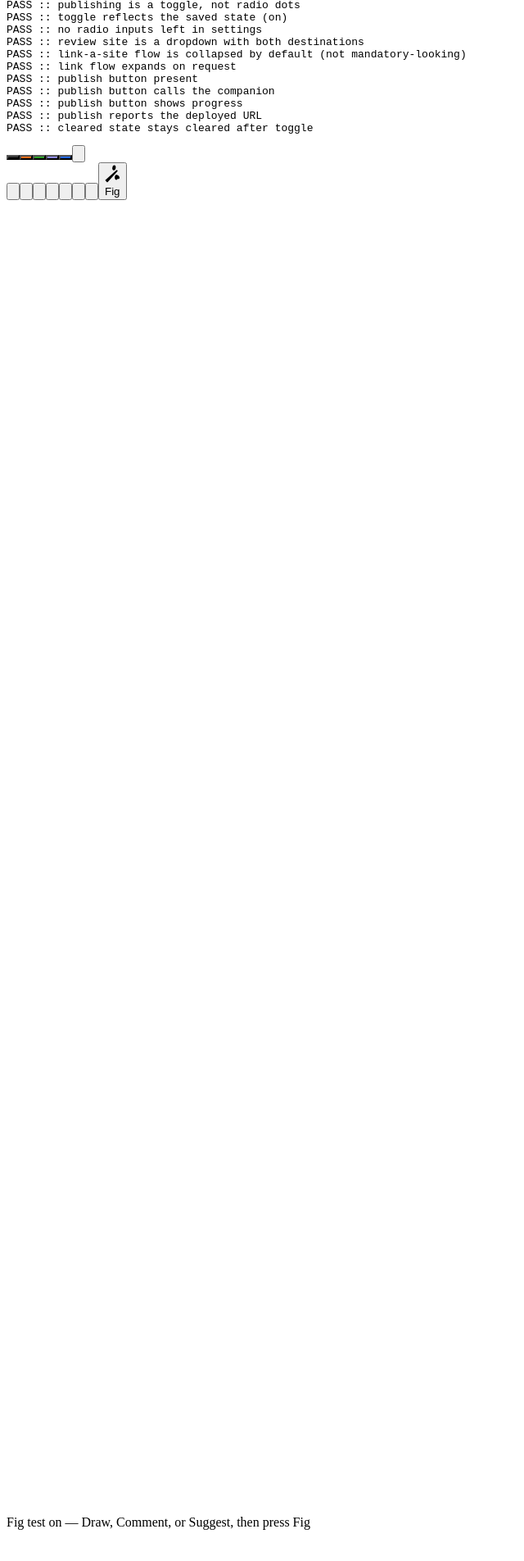
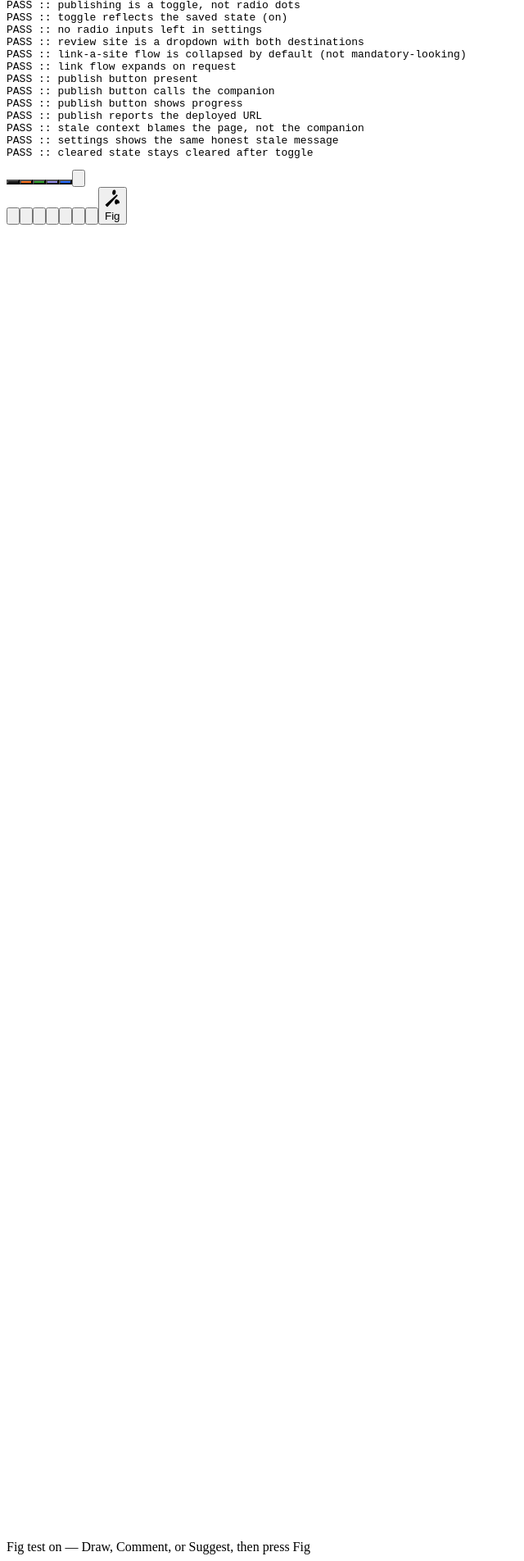
Before and after one commit to loqumen/fig, a browser extension: page test/overlay-ui.html in a window 1280 px wide. Shown: the part 580-2484 px from the top of the page at 82% size, without its empty margins (0-640 px from the left). Before the commit the page ends 2454 px from the top, so only its background shows below. Drawn offline with Linux system fonts and the light colour scheme.

Commit message:
Stop blaming the companion for a stale page after an extension reload
Reloading the extension leaves every already-open page running the OLD
content script with a dead chrome.runtime port. The overlay reported that
as "Fig Companion is not reachable", sending the user to hunt a daemon that
was answering fine (verified: the native host replies under Brave's exact
minimal-env launch).

sendBg now distinguishes an invalidated context (no chrome.runtime.id, or a
lastError naming it) from a real companion failure, and the settings and
All-figs popovers say what actually fixes it: reload the page, or press the
shortcut twice. FIG_VERSION 19, manifest 0.3.9. Overlay suite 44.

```diff
--- a/extension/fig-overlay.js
+++ b/extension/fig-overlay.js
@@ -12,7 +12,7 @@
   // guard would keep running stale code forever. On a version mismatch,
   // tear the old overlay down (its toggle detaches its own listeners) and
   // let this file rebuild fresh.
-  const FIG_VERSION = 18;
+  const FIG_VERSION = 19;
   if (window.__figToggle && window.__figVersion !== FIG_VERSION) {
     if (document.querySelector(".fig-toolbar")) { try { window.__figToggle(); } catch { /* stale */ } }
     window.__figToggle = null;
@@ -1026,10 +1026,23 @@
     return m ? m[1] : null;
   };
 
+  // Reloading the extension leaves every ALREADY-OPEN page running the old
+  // content script, whose chrome.runtime port is dead. That is not the
+  // companion being down — reporting it as "Fig Companion is not reachable"
+  // sends the user hunting a healthy daemon (2026-08-05). `stale` says so,
+  // and the caller shows the action that actually fixes it.
   const sendBg = (msg) => new Promise((resolve) => {
-    try { chrome.runtime.sendMessage(msg, (r) => resolve(r || { ok: false })); }
-    catch { resolve({ ok: false }); }
+    if (!chrome.runtime || !chrome.runtime.id) { resolve({ ok: false, stale: true }); return; }
+    try {
+      chrome.runtime.sendMessage(msg, (r) => {
+        const e = chrome.runtime.lastError;
+        if (e) { resolve({ ok: false, stale: /context invalidated|Receiving end does not exist/i.test(e.message || ""), error: e.message }); return; }
+        resolve(r || { ok: false });
+      });
+    } catch (e) { resolve({ ok: false, stale: true, error: String(e && e.message || e) }); }
   });
+
+  const STALE_MSG = "Fig was updated. Reload this page (or press ⌥⇧F twice) to reconnect the tools.";
 
   const openSettings = async () => {
     closeNote(); closeDetail();
@@ -1176,7 +1189,9 @@
 
     const r = await sendBg({ type: "fig-settings-get" });
     if (!r.ok) {
-      pop.innerHTML = '<h3>Fig settings</h3><div class="fig-set-note">Fig Companion is not reachable. Open Fig Companion from Applications, then try again.</div>';
+      pop.innerHTML = '<h3>Fig settings</h3><div class="fig-set-note">' +
+        (r.stale ? STALE_MSG : "Fig Companion is not reachable. Open Fig Companion from Applications, then try again.") +
+        '</div>';
       return;
     }
     render(r.data);
@@ -1203,7 +1218,8 @@
     if (!state.ui.figsPop) return;
     const list = pop.querySelector(".fig-figs-list");
     if (!r.ok || !Array.isArray(r.data)) {
-      list.innerHTML = '<div class="fig-figs-empty">Fig Companion is not reachable — open Fig Companion from Applications.</div>';
+      list.replaceChildren(el("div", "fig-figs-empty",
+        r.stale ? STALE_MSG : "Fig Companion is not reachable — open Fig Companion from Applications."));
       return;
     }
     if (!r.data.length) {
--- a/test/overlay-ui.html
+++ b/test/overlay-ui.html
@@ -15,6 +15,8 @@
   window.__figTestMem = {};
   window.chrome = {
     runtime: {
+      id: "figtestextensionid", // a live context has one; clearing it simulates a reload
+      lastError: undefined,
       sendMessage: (msg, cb) => {
         if (!cb) return;
         if (msg && msg.type === "fig-jobs") {
@@ -218,6 +220,25 @@
     ok("publish reports the deployed URL", /fig-review-test\.vercel\.app/.test(setPop.querySelector(".fig-set-pubnote").textContent));
     gearBtn.click();
 
+    // --- stale context must NOT be blamed on the companion ---------------
+    // Reloading the extension kills this page's runtime port; the overlay
+    // must say "reload the page", not "companion not reachable".
+    const realRuntimeId = window.chrome.runtime.id;
+    window.chrome.runtime.id = undefined; // exactly what an invalidated context looks like
+    figsBtn.click();
+    await sleep(100);
+    const staleTxt = (document.querySelector(".fig-figs-pop") || {}).textContent || "";
+    ok("stale context blames the page, not the companion",
+      /Reload this page/.test(staleTxt) && !/not reachable/.test(staleTxt));
+    figsBtn.click();
+    gearBtn.click();
+    await sleep(100);
+    const staleSet = (document.querySelector(".fig-settings-pop") || {}).textContent || "";
+    ok("settings shows the same honest stale message",
+      /Reload this page/.test(staleSet) && !/not reachable/.test(staleSet));
+    gearBtn.click();
+    window.chrome.runtime.id = realRuntimeId;
+
     // --- trash is the only real delete -----------------------------------
     clearBtn.click();
     await sleep(50);
```
Also changed, not shown: extension/manifest.json.
